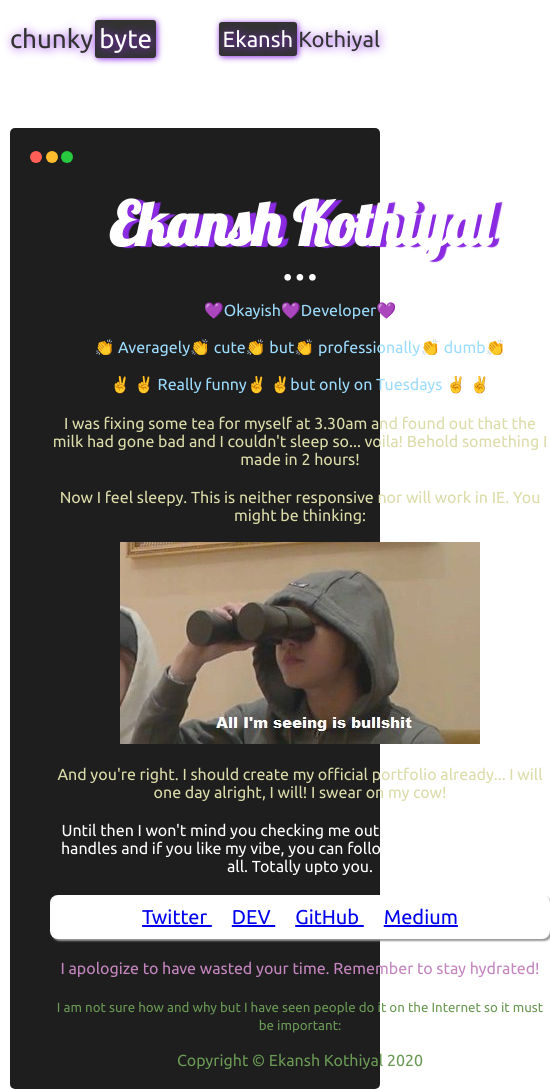
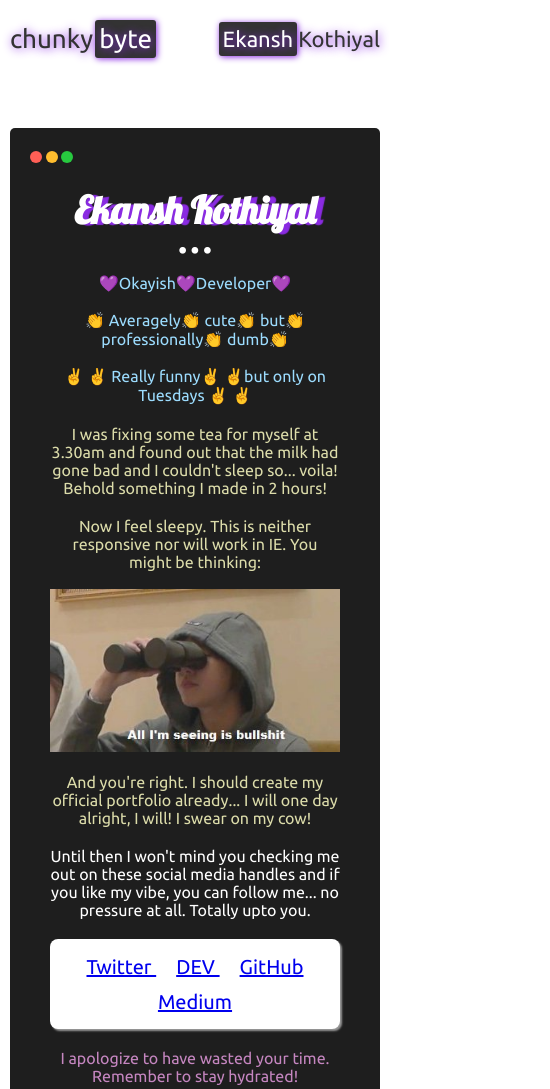
Before and after one commit to chunkybyte/backfall-porfolio, a website: page index.html in a window 390 px wide. Shown: the top 1089 px of the page, 550 px wide, since content can reach past the window. Drawn offline with Linux system fonts and the light colour scheme.

Commit message:
Minor Fixes to Support Mobile

```diff
--- a/app/css/theme.css
+++ b/app/css/theme.css
@@ -90,8 +90,11 @@ body {
 }
 .terminal-content {
     margin: 20px auto 0;
-    width: 500px;
+    max-width: 500px;
     text-align: center;
+}
+.terminal-content img {
+    width: 100%;
 }
 
 h1 {
@@ -133,8 +136,15 @@ h1 {
 .social-links .icon {
     font-size: 20px;
     margin: 0 10px;
+    line-height: 35px;
 }
 .social-img-icon {
     width: 12px;
     height: 12px;
 }
+
+@media (max-width: 420px) {
+    h1 {
+        font-size: 38px;
+    }
+}
```
